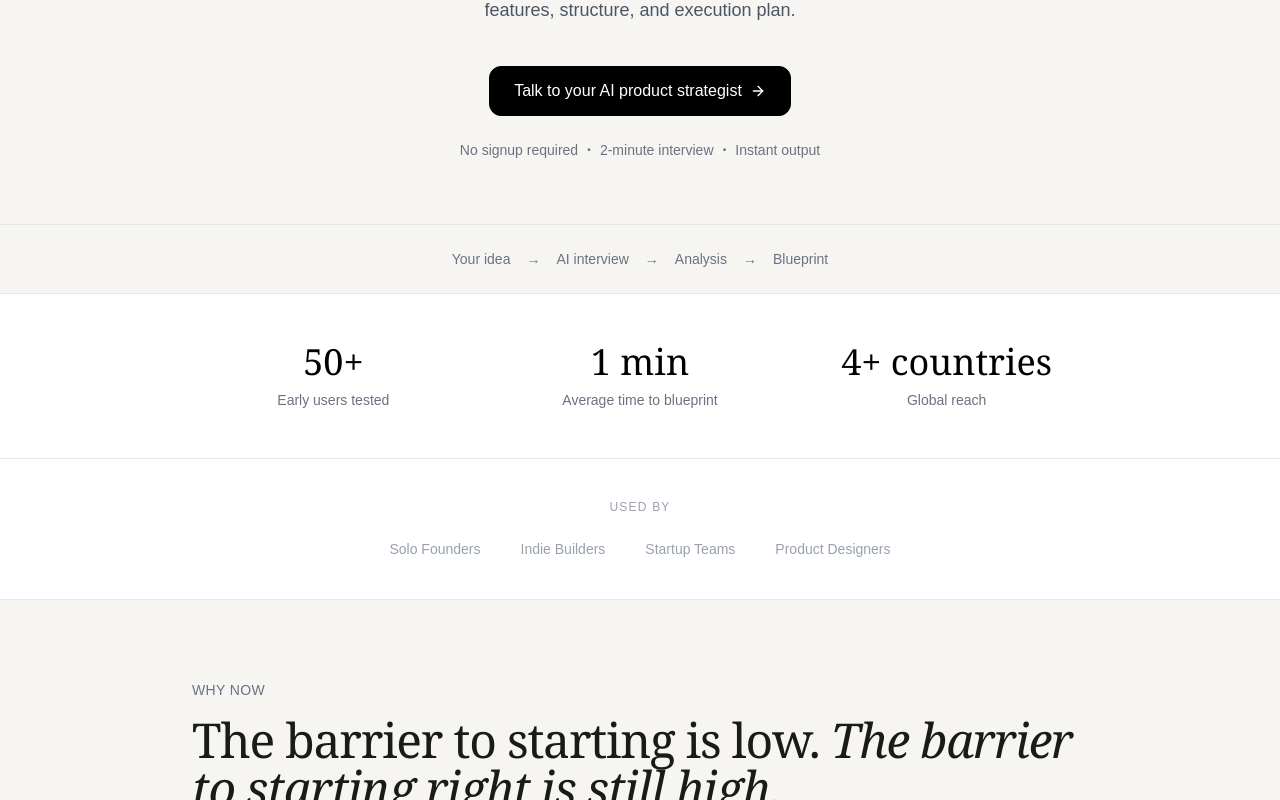
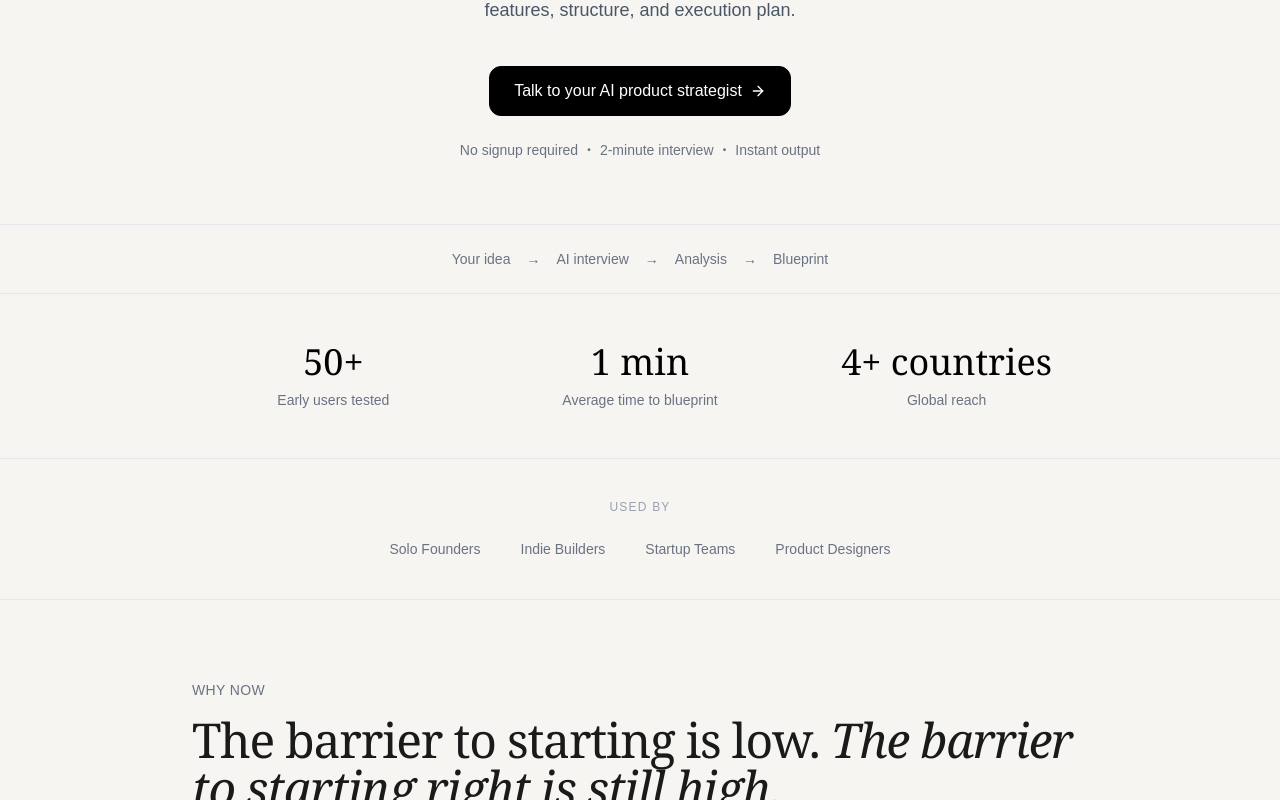
Before and after one commit to GouravSharma1916/blueprint-ai, a Next.js app: page / in a window 1280 px wide. Shown: the part 555-1355 px from the top of the page. Built offline with nearby package versions, Linux system fonts and the light colour scheme.

Commit message:
Add Why Now section

```diff
--- a/app/page.tsx
+++ b/app/page.tsx
@@ -62,7 +62,7 @@ Talk to your AI product strategist
 
 
 {/* STATS */}
-<section className="py-12 px-6 border-b border-gray-200 bg-white">
+<section className="py-12 px-6 border-b border-gray-200 bg-[#f6f5f2]">
   <div className="max-w-4xl mx-auto grid grid-cols-3 gap-6 text-center">
 
     {[
@@ -81,8 +81,9 @@ Talk to your AI product strategist
 
 
 
+
 {/* TRUSTED BY */}
-<section className="py-10 px-6 border-b border-gray-200 bg-white">
+<section className="py-10 px-6 border-b border-gray-200 bg-[#f6f5f2]">
   <div className="max-w-4xl mx-auto text-center">
 
     <p className="text-xs tracking-widest text-gray-400 uppercase">
@@ -91,7 +92,7 @@ Talk to your AI product strategist
 
     <div className="mt-6 flex items-center justify-center gap-10 flex-wrap">
       {["Solo Founders", "Indie Builders", "Startup Teams", "Product Designers"].map((name) => (
-        <span key={name} className="text-sm font-medium text-gray-400">
+        <span key={name} className="text-sm font-medium text-gray-500">
           {name}
         </span>
       ))}
@@ -99,7 +100,6 @@ Talk to your AI product strategist
 
   </div>
 </section>
-
 
 
 
```
